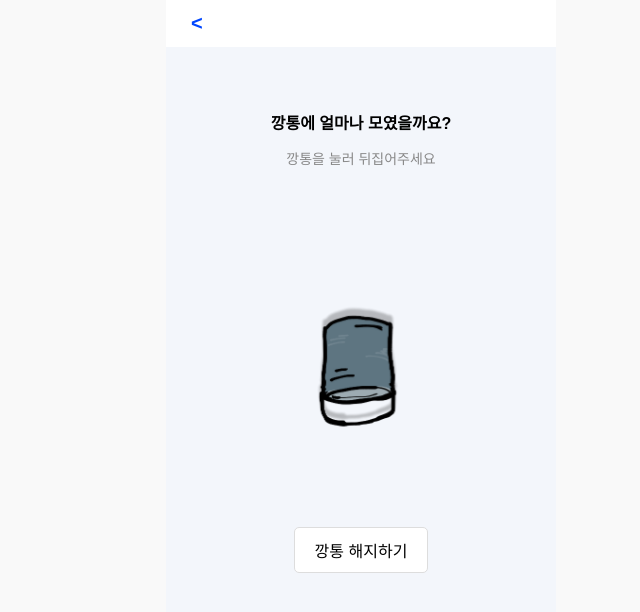
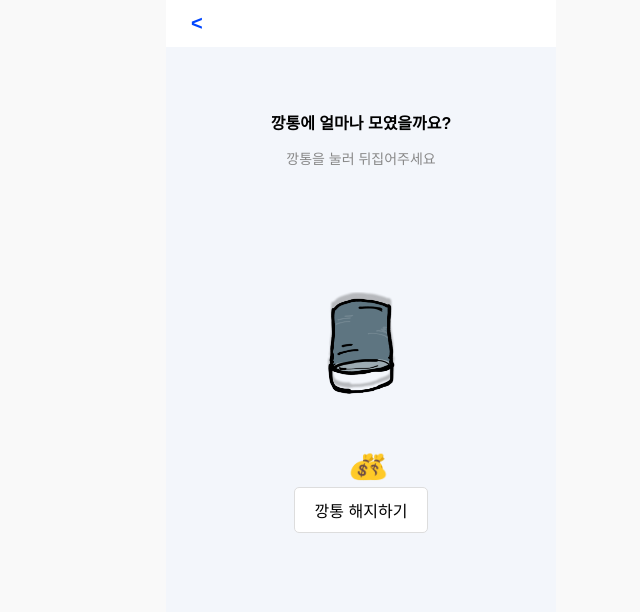
Before and after one commit to Jyebin/shinhan_team2_SOL_the_front, a React (Create React App) app: page /MyCanPage in a window 1280 px wide. Both pictures are taken after a click on the element 640 px from the left and 364 px from the top of the page. Shown: the top 612 px of the page, without its empty margins (279-919 px from the left). Built offline with nearby package versions, Linux system fonts and the light colour scheme; a web font is replaced by a local one.

Commit message:
feat: Add coin animation
- 동전 떨어지는 효과 추가

```diff
--- a/src/assets/myCan/MyCanPage.css
+++ b/src/assets/myCan/MyCanPage.css
@@ -25,8 +25,9 @@ body {
     display: flex;
     justify-content: center;
     align-items: center;
-    margin: 40px 0;
-    perspective: 1000px; /* 자식 요소의 3D 회전 효과를 위한 원근감 설정 */
+    margin: 70px 0;
+    perspective: 1000px;
+    position: relative; /* 동전이 깡통 안에서 시작되도록 relative 설정 */
 }
 
 @keyframes floating {
@@ -51,15 +52,47 @@ body {
 }
 
 .bucket-image {
-    width: 200px;
+    width: 70px;
     height: auto;
-    animation: floating 3s ease-in-out infinite; /* 기본 상태에서 떠다니는 애니메이션 */
+    animation: floating 3s ease-in-out infinite;
     transition: transform 0.6s ease-in-out;
+    transform-origin: center;
 }
 
 .bucket-image.flipped {
-    animation: flip 0.6s ease-in-out; /* 회전 애니메이션 적용 */
-    transform: rotateX(-180deg); /* X축을 기준으로 접히는 회전 */
+    animation: flip 0.6s ease-in-out;
+    transform: rotateX(-180deg);
+}
+
+.coins-container {
+    position: absolute;
+    top: 0;
+    left: 50%;
+    width: 100%;
+    height: 100%;
+    transform: translateX(-50%); /* 동전이 깡통 중앙에서 시작되도록 설정 */
+    overflow: visible; /* 동전이 깡통 바깥으로 떨어지도록 설정 */
+}
+
+.coin {
+    font-size: 1.5rem; /* 동전 크기를 줄임 */
+    position: absolute; /* 동전의 위치를 절대적으로 설정 */
+    animation: drop 1s ease forwards;
+    transform-origin: top;
+    top: 10%; /* 깡통 상단에서 조금 아래로 시작하도록 조정 */
+    left: 50%;
+    transform: translate(-50%, -50%) scale(0.6); /* 위치 조정 및 스케일 줄이기 */
+}
+
+@keyframes drop {
+    0% {
+        transform: translateY(0) scale(0.6);
+        opacity: 1;
+    }
+    100% {
+        transform: translateY(150px) scale(1); /* 동전이 떨어질 때 크기가 커지도록 설정 */
+        opacity: 1;
+    }
 }
 
 .button-container {
--- a/src/pages/MyCanPage.js
+++ b/src/pages/MyCanPage.js
@@ -3,10 +3,31 @@ import Container from '../components/common/Container';
 import canUrl from '../assets/common/img/can_img.png';
 import '../assets/myCan/MyCanPage.css';
 
+const balance = 32099;
+
 const MyCanPage = () => {
     const [flipped, setFlipped] = useState(false);
+    const [coins, setCoins] = useState([]);
 
     const handleClick = () => {
+        if (!flipped) {
+            const newCoins = [];
+            const coinCount = Math.floor(balance / 10000);
+
+            for (let i = 0; i < coinCount; i++) {
+                const position = {
+                    left: `${Math.random() * 40 + 30}%`, // 깡통 중심에서 떨어지도록 위치 조정
+                };
+
+                setTimeout(() => {
+                    newCoins.push(position);
+                    setCoins([...newCoins]); // 새 배열로 업데이트
+                }, i * 500); // 0.3초 간격으로 동전이 떨어지도록 설정
+            }
+        } else {
+            setCoins([]); // 다시 클릭하면 동전을 초기화
+        }
+
         setFlipped(!flipped);
     };
 
@@ -30,6 +51,17 @@ const MyCanPage = () => {
                     alt="bucket"
                     className={`bucket-image ${flipped ? 'flipped' : ''}`}
                 />
+                <div className="coins-container">
+                    {coins.map((position, index) => (
+                        <div
+                            key={index}
+                            className="coin"
+                            style={{ left: position.left }}
+                        >
+                            💰
+                        </div>
+                    ))}
+                </div>
             </div>
 
             <div className="button-container">
```
Also changed, not shown: src/assets/common/img/can_img.png, src/assets/common/img/coin_img.png (added).
